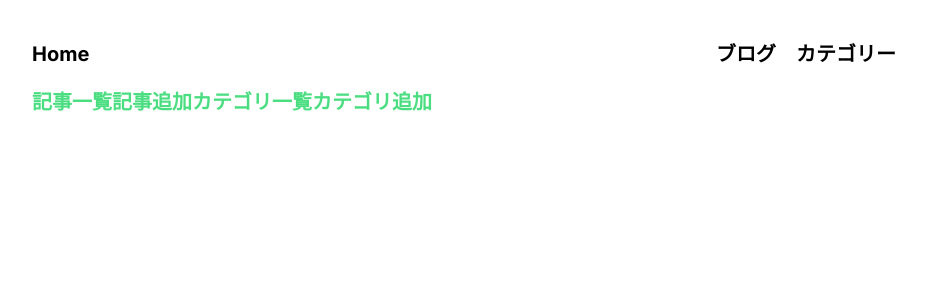
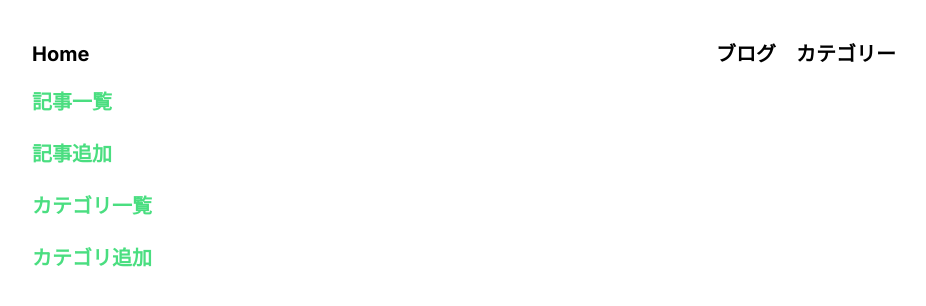
Before and after one commit to inori106/Post, a Next.js app: page / in a window 1280 px wide. Shown: the top 306 px of the page, without its empty margins (176-1102 px from the left). Built offline with nearby package versions, Linux system fonts and the light colour scheme.

Commit message:
fix index page

```diff
--- a/src/app/page.tsx
+++ b/src/app/page.tsx
@@ -9,7 +9,7 @@ const Paths = [
 
 export default function Home() {
   return (
-    <div className='space-y-6'>
+    <div className='space-y-6 flex flex-col'>
       {Paths.map((path) => (
         <Link
           href={path.link}
```
